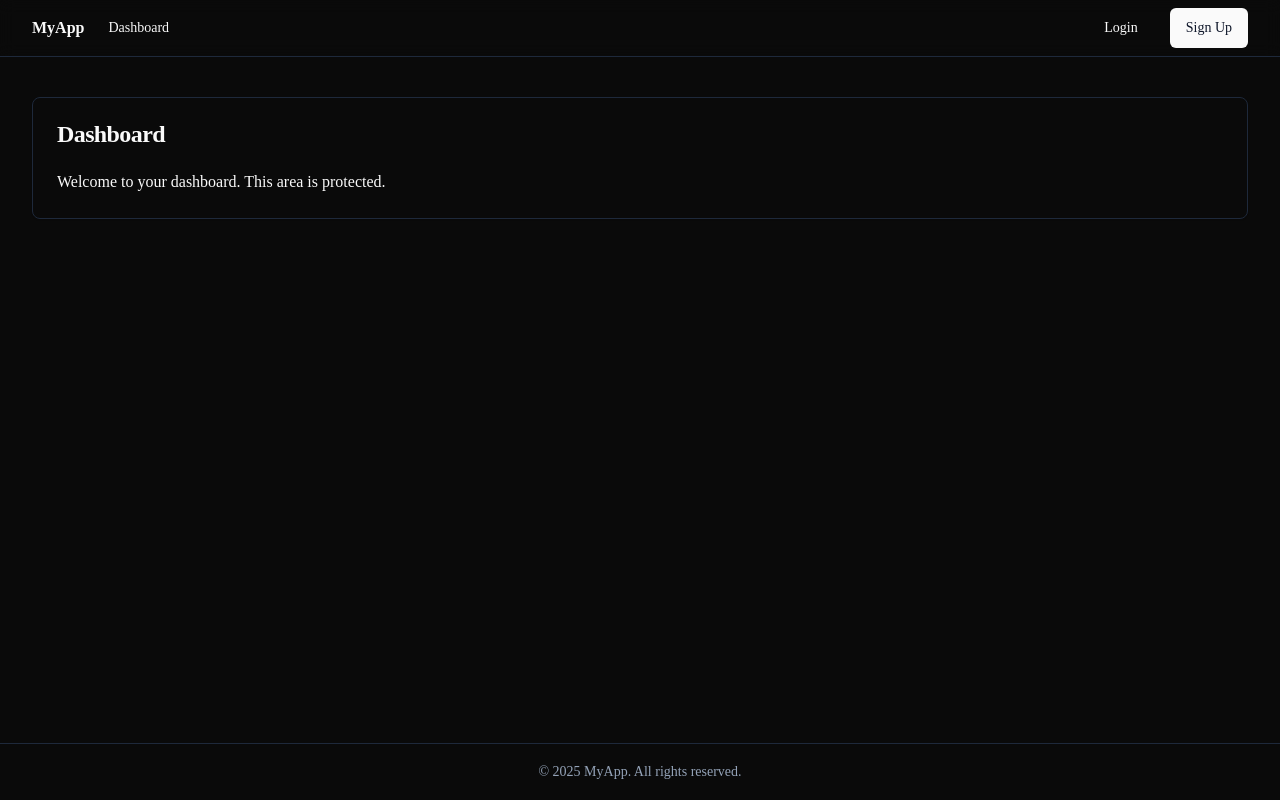
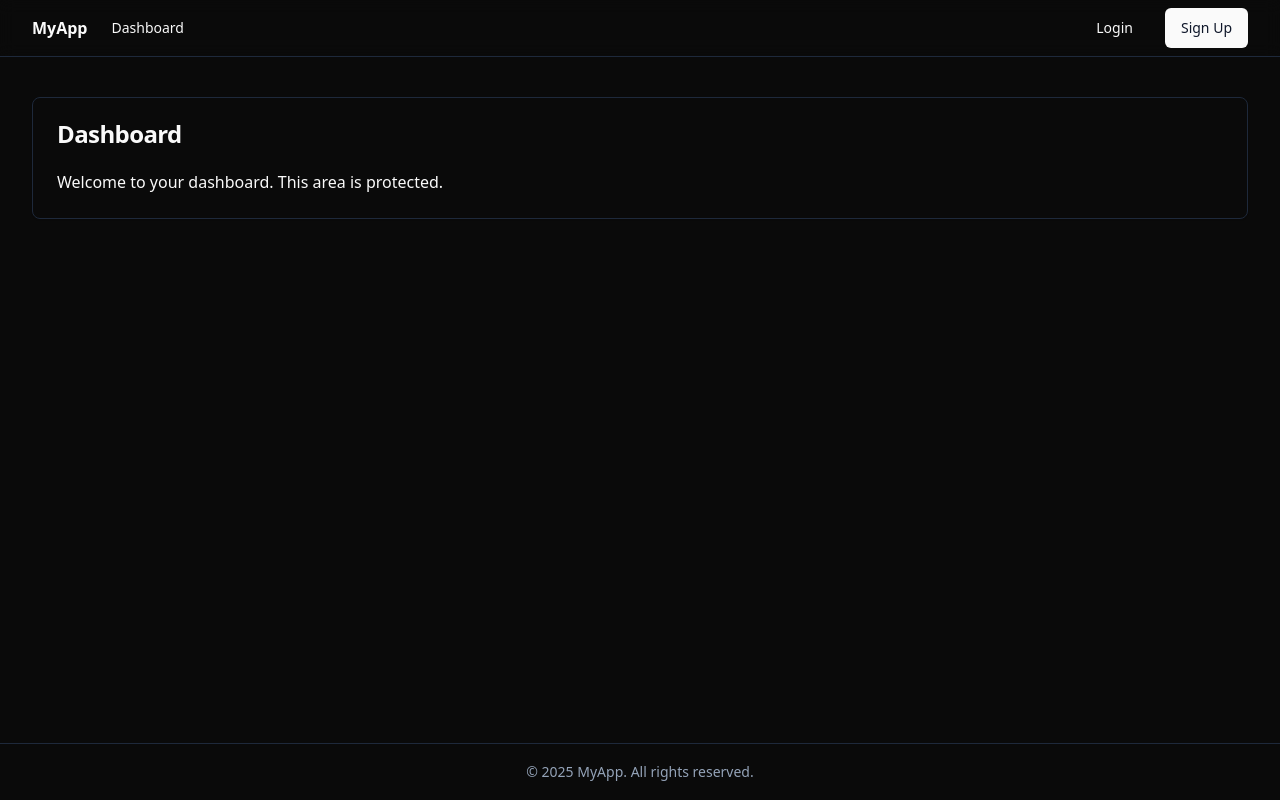
Before and after one commit to SadiqNaizam/mlo-a774-2a3c, a React (Vite) app: page / in a window 1280 px wide. Built offline with nearby package versions, Linux system fonts and the light colour scheme.

Commit message:
Updated code files via regeneration: tailwind.config.ts

```diff
--- a/tailwind.config.ts
+++ b/tailwind.config.ts
@@ -1,103 +1,77 @@
-import type { Config } from "tailwindcss";
-
-export default {
+/** @type {import('tailwindcss').Config} */
+module.exports = {
   darkMode: ["class"],
   content: [
-		"./pages/**/*.{ts,tsx}",
-		"./components/**/*.{ts,tsx}",
-		"./app/**/*.{ts,tsx}",
-		"./src/**/*.{ts,tsx}",
+    './pages/**/*.{ts,tsx}',
+    './components/**/*.{ts,tsx}',
+    './app/**/*.{ts,tsx}',
+    './src/**/*.{ts,tsx}',
   ],
   prefix: "",
   theme: {
     container: {
       center: true,
-			padding: '2rem',
+      padding: "2rem",
       screens: {
-				'2xl': '1400px'
-			}
+        "2xl": "1400px",
+      },
     },
     extend: {
       colors: {
-				border: 'hsl(var(--border))',
-				input: 'hsl(var(--input))',
-				ring: 'hsl(var(--ring))',
-				background: 'hsl(var(--background))',
-				foreground: 'hsl(var(--foreground))',
+        border: "hsl(var(--border))",
+        input: "hsl(var(--input))",
+        ring: "hsl(var(--ring))",
+        background: "hsl(var(--background))",
+        foreground: "hsl(var(--foreground))",
         primary: {
-					DEFAULT: 'hsl(var(--primary))',
-					foreground: 'hsl(var(--primary-foreground))'
+          DEFAULT: "hsl(var(--primary))",
+          foreground: "hsl(var(--primary-foreground))",
         },
         secondary: {
-					DEFAULT: 'hsl(var(--secondary))',
-					foreground: 'hsl(var(--secondary-foreground))'
+          DEFAULT: "hsl(var(--secondary))",
+          foreground: "hsl(var(--secondary-foreground))",
         },
         destructive: {
-					DEFAULT: 'hsl(var(--destructive))',
-					foreground: 'hsl(var(--destructive-foreground))'
-				},
-				success: {
-					DEFAULT: 'hsl(var(--success))',
-					foreground: 'hsl(var(--success-foreground))'
+          DEFAULT: "hsl(var(--destructive))",
+          foreground: "hsl(var(--destructive-foreground))",
         },
         muted: {
-					DEFAULT: 'hsl(var(--muted))',
-					foreground: 'hsl(var(--muted-foreground))'
+          DEFAULT: "hsl(var(--muted))",
+          foreground: "hsl(var(--muted-foreground))",
         },
         accent: {
-					DEFAULT: 'hsl(var(--accent))',
-					foreground: 'hsl(var(--accent-foreground))'
+          DEFAULT: "hsl(var(--accent))",
+          foreground: "hsl(var(--accent-foreground))",
         },
         popover: {
-					DEFAULT: 'hsl(var(--popover))',
-					foreground: 'hsl(var(--popover-foreground))'
+          DEFAULT: "hsl(var(--popover))",
+          foreground: "hsl(var(--popover-foreground))",
         },
         card: {
-					DEFAULT: 'hsl(var(--card))',
-					foreground: 'hsl(var(--card-foreground))'
+          DEFAULT: "hsl(var(--card))",
+          foreground: "hsl(var(--card-foreground))",
         },
-				sidebar: {
-					DEFAULT: 'hsl(var(--sidebar-background))',
-					foreground: 'hsl(var(--sidebar-foreground))',
-					primary: 'hsl(var(--sidebar-primary))',
-					'primary-foreground': 'hsl(var(--sidebar-primary-foreground))',
-					accent: 'hsl(var(--sidebar-accent))',
-					'accent-foreground': 'hsl(var(--sidebar-accent-foreground))',
-					border: 'hsl(var(--sidebar-border))',
-					ring: 'hsl(var(--sidebar-ring))'
-				}
       },
       borderRadius: {
-				lg: 'var(--radius)',
-				md: 'calc(var(--radius) - 2px)',
-				sm: 'calc(var(--radius) - 4px)'
-			},
-			fontFamily: {
-        		sans: ["var(--font-sans)"],
+        lg: "var(--radius)",
+        md: "calc(var(--radius) - 2px)",
+        sm: "calc(var(--radius) - 4px)",
       },
       keyframes: {
-				'accordion-down': {
-					from: {
-						height: '0'
+        "accordion-down": {
+          from: { height: "0" },
+          to: { height: "var(--radix-accordion-content-height)" },
         },
-					to: {
-						height: 'var(--radix-accordion-content-height)'
-					}
+        "accordion-up": {
+          from: { height: "var(--radix-accordion-content-height)" },
+          to: { height: "0" },
         },
-				'accordion-up': {
-					from: {
-						height: 'var(--radix-accordion-content-height)'
-					},
-					to: {
-						height: '0'
-					}
-				}
       },
       animation: {
-				'accordion-down': 'accordion-down 0.2s ease-out',
-				'accordion-up': 'accordion-up 0.2s ease-out'
-			}
-		}
+        "accordion-down": "accordion-down 0.2s ease-out",
+        "accordion-up": "accordion-up 0.2s ease-out",
+      },
+    },
   },
   plugins: [require("tailwindcss-animate")],
-} satisfies Config;
+}
```
Lines whose indentation alone changed are shown as unchanged.
